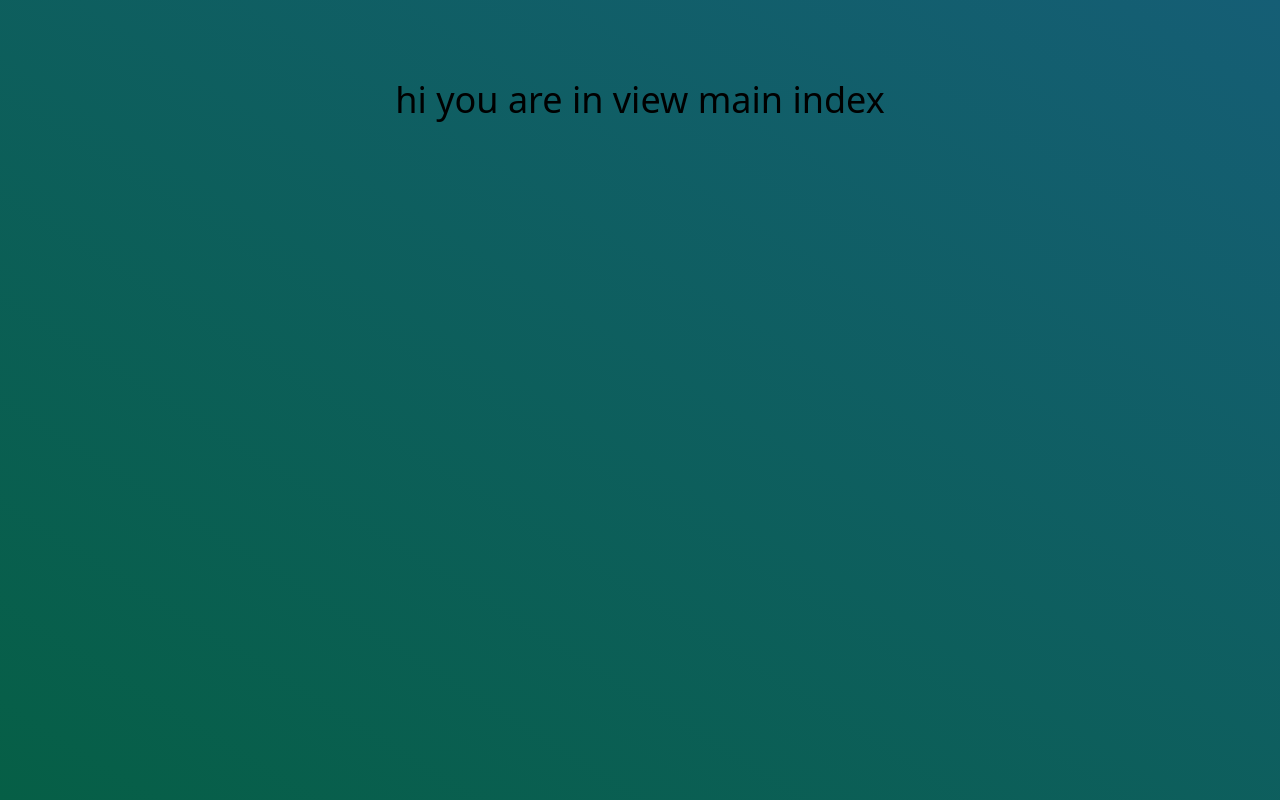
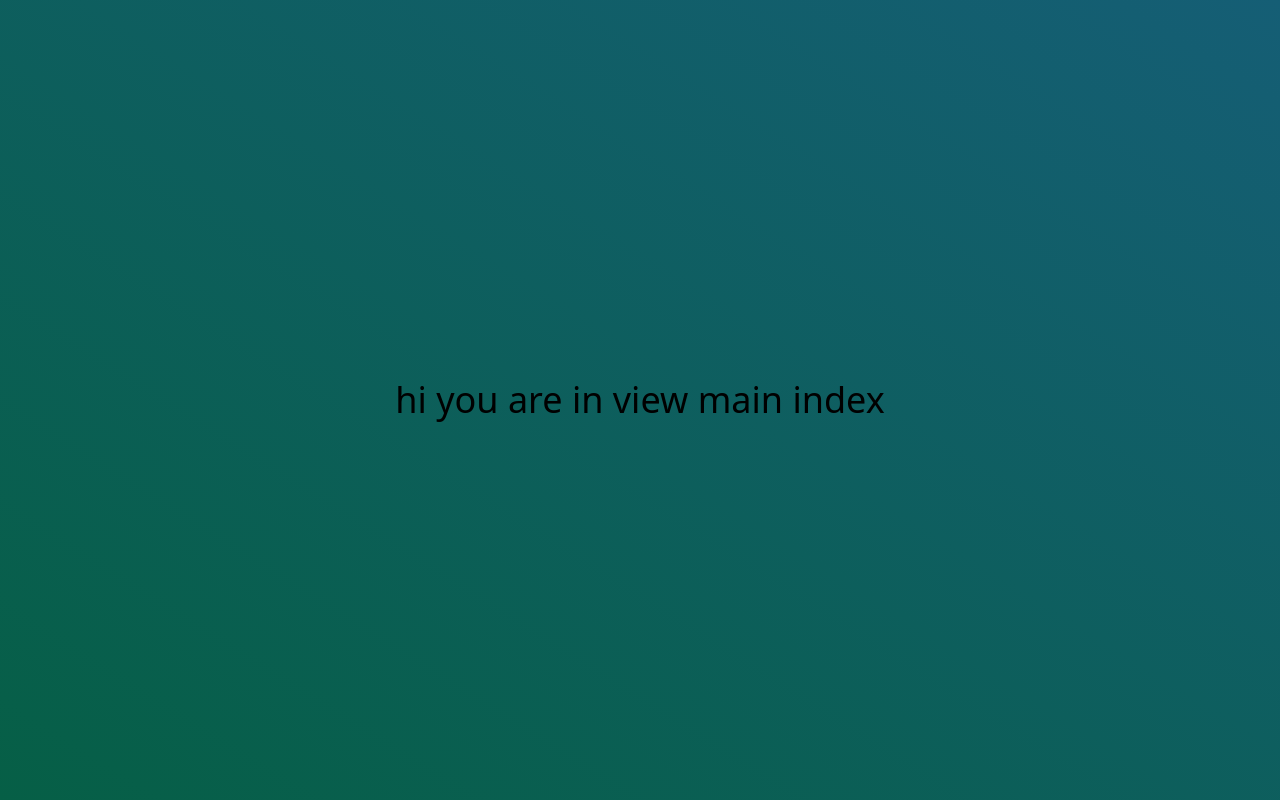
Before and after one commit to mohamed-younes16/discord-api, a website: page src/views/index.html in a window 1280 px wide. Drawn offline with nearby package versions, Linux system fonts and the light colour scheme.

Commit message:
first commit

```diff
--- a/src/views/index.html
+++ b/src/views/index.html
@@ -1,12 +1,13 @@
 <!DOCTYPE html>
-<html lang="en"  class=" p-20 bg-no-repeat flex justify-center h-screen  bg-gradient-to-tr from-emerald-800 to-cyan-800">
+<html lang="en"  class=" p-20 bg-no-repeat flex justify-center items-center h-screen  bg-gradient-to-tr from-emerald-800 to-cyan-800">
 <head>
     <meta charset="UTF-8">
     <meta name="viewport" content="width=device-width, initial-scale=1.0">
     <title>Document</title>
+    <script src="https://cdn.tailwindcss.com"></script>
 </head>
 <body class=" text-4xl">
     hi you are in view main index
-    <script src="https://cdn.tailwindcss.com"></script>
+
 </body>
 </html>
```
Also changed, not shown: package.json (+9 -11 lines), 1 other file.
